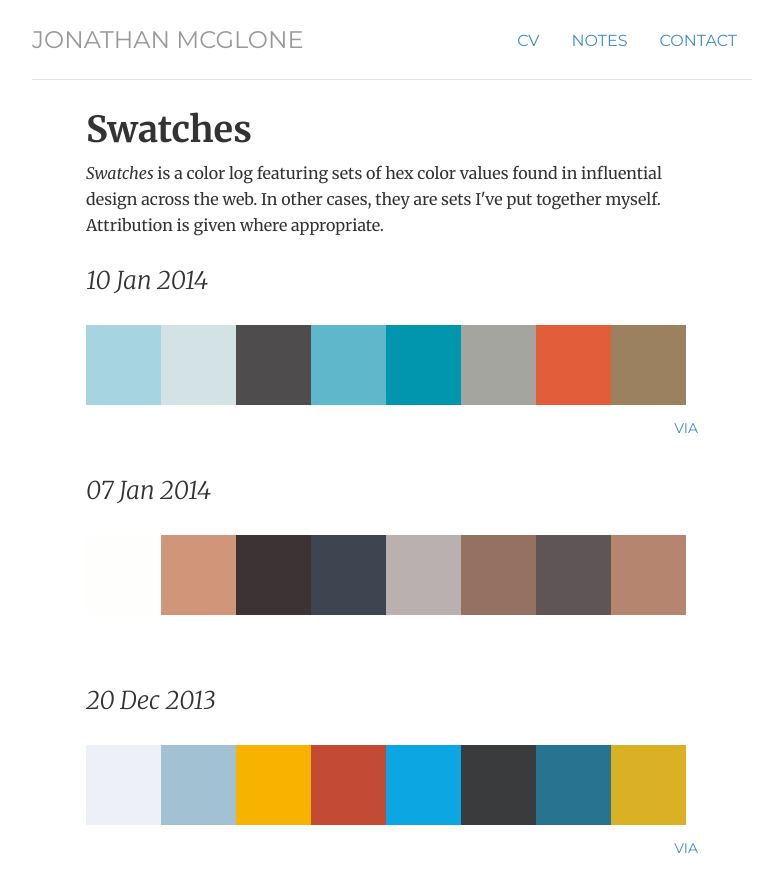
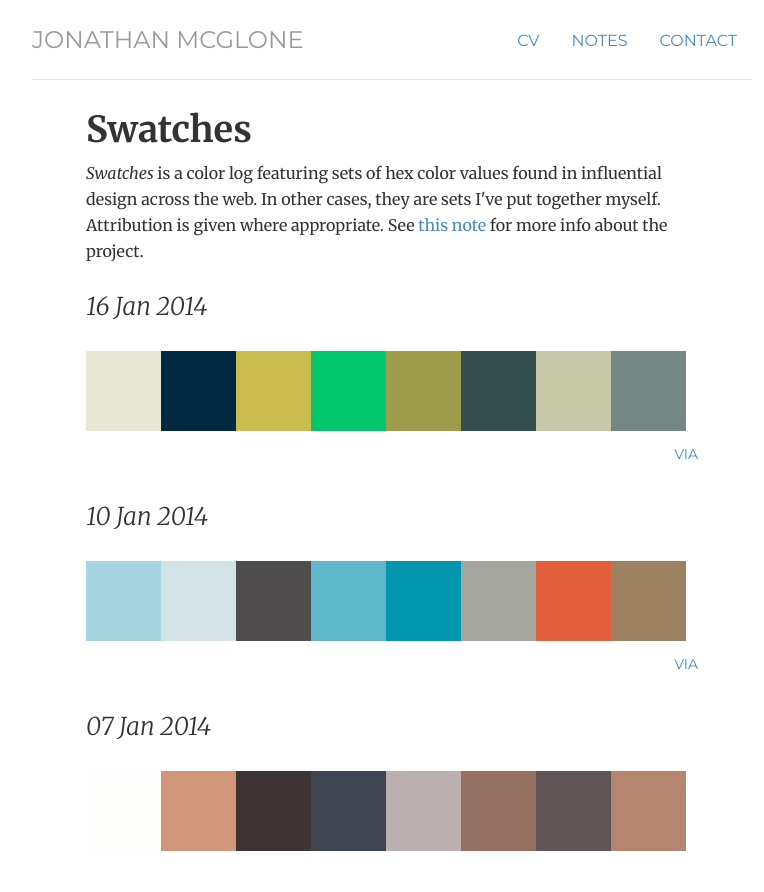
Before and after one commit to jmcglone/jmcglone.github.io, a Jekyll site: the page built from swatches/index.html, in a window 1280 px wide and 900 px high. Shown: the top 892 px of the window, without its empty margins (248-1012 px from the left). Built offline with Jekyll 4.4.1, drawn with Linux system fonts in a browser that asks for light colours.

Commit message:
Update index.html
Added link to note, added new swatch

```diff
--- a/swatches/index.html
+++ b/swatches/index.html
@@ -5,7 +5,25 @@ title: Swatches
 
 <div class="swatches">
   <h1 class="title">Swatches</h1>
-  <p><em>Swatches</em> is a color log featuring sets of hex color values found in influential design across the web. In other cases, they are sets I've put together myself. Attribution is given where appropriate.</p>
+  <p><em>Swatches</em> is a color log featuring sets of hex color values found in influential design across the web. In other cases, they are sets I've put together myself. Attribution is given where appropriate. See <a href="http://jmcglone.com/notes/2013/12/12/swatches-a-place-to-think-about-color-on-the-web/">this note</a> for more info about the project.</p>
+
+  <!-- 16 Jan 2014 -->
+  <div class="swatch-log single">
+    <h2 class="date">16 Jan 2014</h2>
+      <!-- Swatch content -->
+              <ul class="swatch">
+                <li class="color">#E8E7D5</li>
+                <li class="color">#012942</li>
+                <li class="color">#CABD4D</li>
+                <li class="color">#02C76C</li>
+                <li class="color">#9D9C4A</li>
+                <li class="color">#34504E</li>
+                <li class="color">#C7C8A7</li>
+                <li class="color">#748783</li>
+              </ul>
+             <p class="pull-right"><a href="http://dribbble.com/shots/1379282-Shield-2">via</a></p>
+  </div><!-- / .note .single -->
+
 
   <!-- 10 Jan 2014 -->
   <div class="swatch-log single">
```
